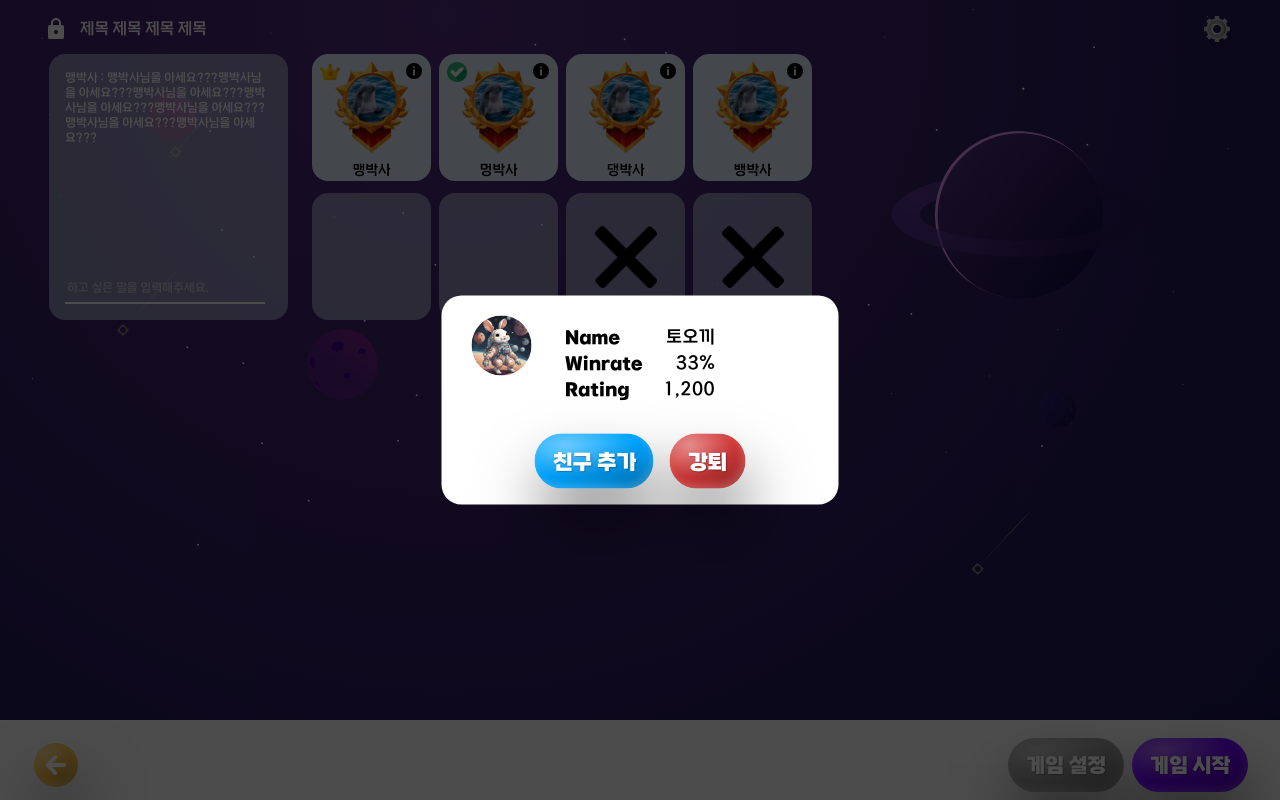
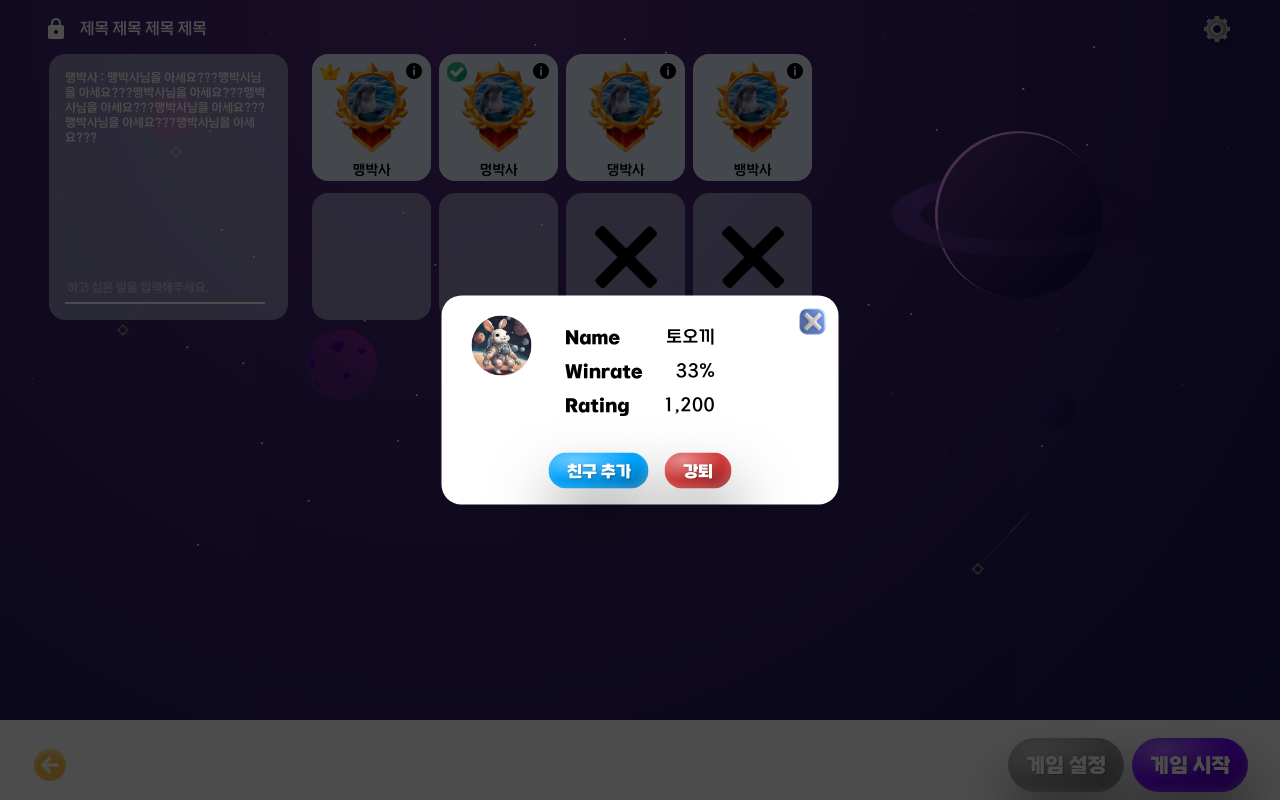
Before and after one commit to LEEILHO/MaengMaengGameLand, a Next.js app in the folder frontend/: page /gsb/waiting-room/1 in a window 1280 px wide. Both pictures are taken after a click on the button 414 px from the left and 73 px from the top of the page. Built offline with nearby package versions, Linux system fonts and the light colour scheme.

Commit message:
Fix(waitingRoom): 버튼 사이즈 수정

```diff
--- a/frontend/src/components/waitingRoom/client/PlayerCard.tsx
+++ b/frontend/src/components/waitingRoom/client/PlayerCard.tsx
@@ -55,7 +55,7 @@ const PlayerCard = ({ user, onClickEmptySeat, index }: Props) => {
 
         {/* 유저의 디테일한 정보를 보여주는 모달 */}
         <Modal isOpen={isOpen} closeModal={closeModal}>
-          <UserDetailModal userSeq={user?.userSeq} />
+          <UserDetailModal userSeq={user?.userSeq} closeModal={closeModal} />
         </Modal>
       </>
     ) : (
--- a/frontend/src/components/waitingRoom/client/UpdateRoomModal.tsx
+++ b/frontend/src/components/waitingRoom/client/UpdateRoomModal.tsx
@@ -36,12 +36,18 @@ const UpdateRoomModal = ({ closeModal }: Props) => {
       </S.SubRow>
       <S.ButtonRow>
         <CButton
+          width={85}
+          height={36}
+          fontSize={16}
           text="설정"
           color="white"
           backgroundColor={colors.button.blue}
           radius={50}
         />
         <CButton
+          width={85}
+          height={36}
+          fontSize={16}
           text="취소"
           color="white"
           backgroundColor={colors.button.red}
--- a/frontend/src/components/waitingRoom/client/UserDetailModal.tsx
+++ b/frontend/src/components/waitingRoom/client/UserDetailModal.tsx
@@ -9,15 +9,17 @@ import { colors } from '@constants/colors'
 
 type Props = {
   userSeq: number | undefined
+  closeModal: () => void
 }
 
-const UserDetailModal = ({ userSeq }: Props) => {
+const UserDetailModal = ({ userSeq, closeModal }: Props) => {
   useEffect(() => {
     // 유저정보 가져오는 코드
   }, [])
 
   return (
     <S.UserDetailModalContainer>
+      <S.CloseButton src={images.lobby.close} onClick={closeModal} />
       <S.UserProfile src={images.waitingRoom.dummyRabbit} alt="프로필사진" />
       <S.UserDetail>
         <tr>
@@ -35,12 +37,16 @@ const UserDetailModal = ({ userSeq }: Props) => {
       </S.UserDetail>
       <S.BottomButtons>
         <CButton
+          height={36}
+          fontSize={16}
           color="white"
           radius={100}
           text="친구 추가"
           backgroundColor={colors.button.blue}
         />
         <CButton
+          height={36}
+          fontSize={16}
           color="white"
           radius={100}
           text="강퇴"
--- a/frontend/src/components/waitingRoom/client/WaitingRoomPage.tsx
+++ b/frontend/src/components/waitingRoom/client/WaitingRoomPage.tsx
@@ -14,6 +14,7 @@ import { images } from '@constants/images'
 import { SeatInfo } from '@type/waitingRoom/Seat.types'
 import useModal from '@hooks/useModal'
 import UpdateRoomModal from './UpdateRoomModal'
+import BackButton from '@components/common/clients/BackButton'
 
 const user = {
   userSeq: 1,
@@ -125,9 +126,7 @@ const WaitingRoomPage = () => {
           </S.PlayerList>
         </S.Contents>
         <S.BottomButtons>
-          <S.MoveBackButton>
-            <img src={images.common.leftArrow} alt="뒤로가기" />
-          </S.MoveBackButton>
+          <BackButton size={32} />
           <S.ButtonRelatedGame>
             <CButton
               radius={109}
--- a/frontend/src/styles/waitingRoom/UpdateRoomModal.styled.ts
+++ b/frontend/src/styles/waitingRoom/UpdateRoomModal.styled.ts
@@ -62,7 +62,7 @@ export const ButtonRow = styled.div`
   width: 100%;
   display: flex;
   margin-top: auto;
-  margin-bottom: 12px;
+  margin-bottom: 16px;
   align-items: center;
   justify-content: center;
   gap: 8px;
--- a/frontend/src/styles/waitingRoom/UserDetailModal.styled.ts
+++ b/frontend/src/styles/waitingRoom/UserDetailModal.styled.ts
@@ -24,7 +24,7 @@ export const UserProfile = styled.img`
 export const UserDetail = styled.table`
   display: flex;
   flex-direction: column;
-  gap: 8px;
+  gap: 16px;
   font-size: 18px;
   font-weight: 700;
   width: 150px;
@@ -47,3 +47,11 @@ export const BottomButtons = styled.div`
   gap: 16px;
   margin-bottom: 16px;
 `
+
+export const CloseButton = styled.img`
+  position: absolute;
+  top: 12px;
+  right: 12px;
+  width: 28px;
+  height: 28px;
+`
--- a/frontend/src/styles/waitingRoom/WaitingRoom.styled.tsx
+++ b/frontend/src/styles/waitingRoom/WaitingRoom.styled.tsx
@@ -35,6 +35,7 @@ export const BottomButtons = styled.div`
   align-items: center;
   position: fixed;
   bottom: 8px;
+  padding-left: 34px;
 `
 
 export const ButtonRelatedGame = styled.div`
```
